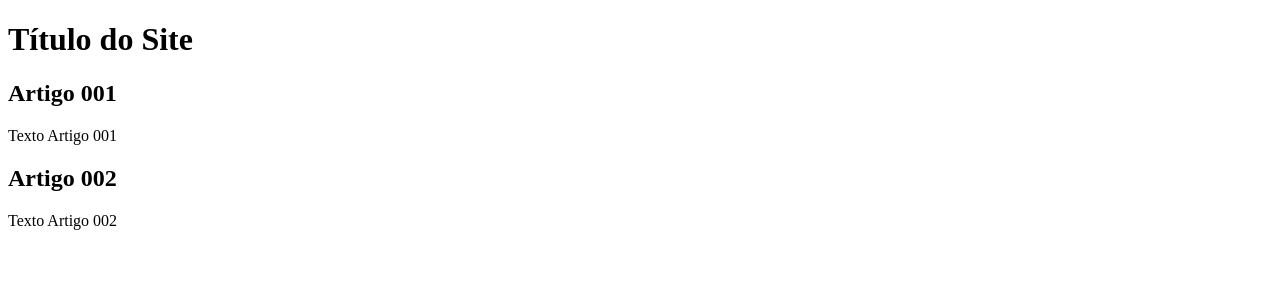
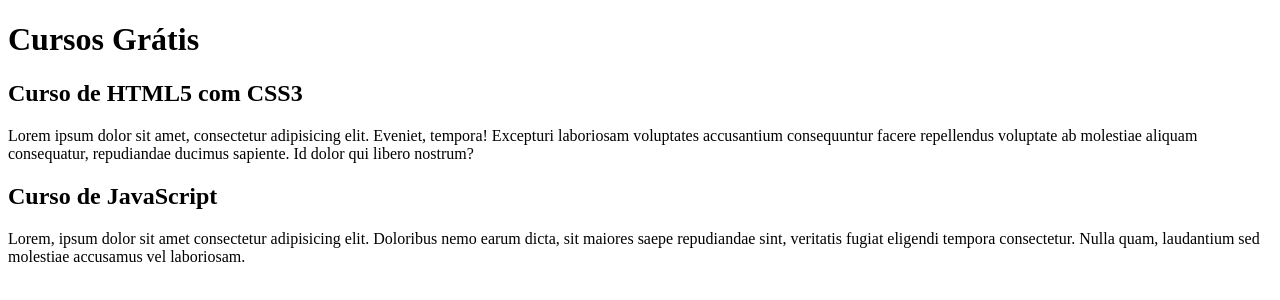
Before and after one commit to Rafilde/projeto-site, a plain HTML site: page index.html in a window 1280 px wide. Drawn offline with Linux system fonts and the light colour scheme.

Commit message:
comecei a escrever o conteúdo

```diff
--- a/index.html
+++ b/index.html
@@ -9,15 +9,15 @@
 <body>
     <main>
         <header>
-            <h1>Título do Site</h1>
+            <h1>Cursos Grátis</h1>
         </header>
         <article>
-            <h2>Artigo 001</h2>
-            <p>Texto Artigo 001</p>
+            <h2>Curso de HTML5 com CSS3</h2>
+            <p>Lorem ipsum dolor sit amet, consectetur adipisicing elit. Eveniet, tempora! Excepturi laboriosam voluptates accusantium consequuntur facere repellendus voluptate ab molestiae aliquam consequatur, repudiandae ducimus sapiente. Id dolor qui libero nostrum?</p>
         </article>
         <article>
-            <h2>Artigo 002</h2>
-            <p>Texto Artigo 002</p>
+            <h2>Curso de JavaScript</h2>
+            <p>Lorem, ipsum dolor sit amet consectetur adipisicing elit. Doloribus nemo earum dicta, sit maiores saepe repudiandae sint, veritatis fugiat eligendi tempora consectetur. Nulla quam, laudantium sed molestiae accusamus vel laboriosam.</p>
         </article>
     </main>
 </body>
```
